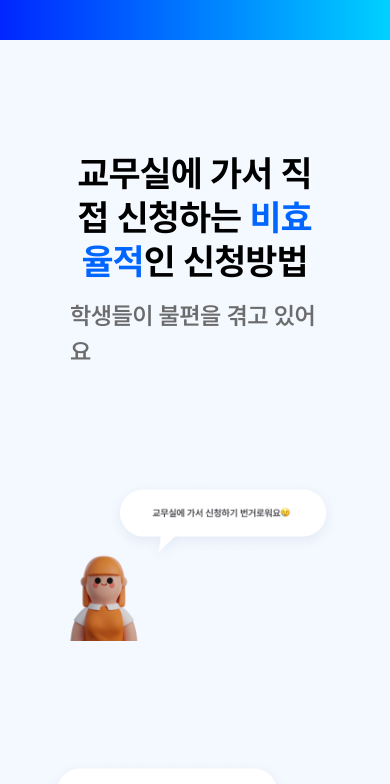
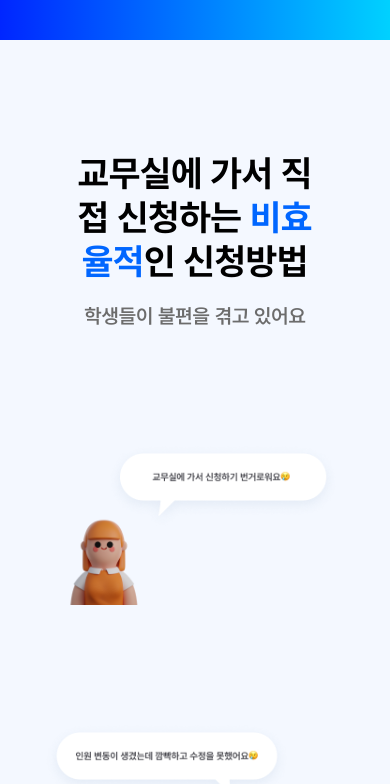
Before and after one commit to GSM-MSG/Hi-v2-FrontEnd, a Next.js app: page / in a window 390 px wide. Shown: the part 821-1605 px from the top of the page. Built offline with nearby package versions, Linux system fonts and the light colour scheme; no server answers.

Commit message:
:lipstick: Update main section 2 title responsive

```diff
--- a/components/HomePage/Section2/style.ts
+++ b/components/HomePage/Section2/style.ts
@@ -41,6 +41,10 @@ export const IntroductoryTextBox2 = styled.div`
   p {
     color: ${({ theme }) => theme.color.Grayscale.gray07};
     ${({ theme }) => theme.typography.title.semibold};
+
+    @media screen and (max-width: 415px) {
+      font-size: 1.25rem;
+    }
   }
 `
 
```
